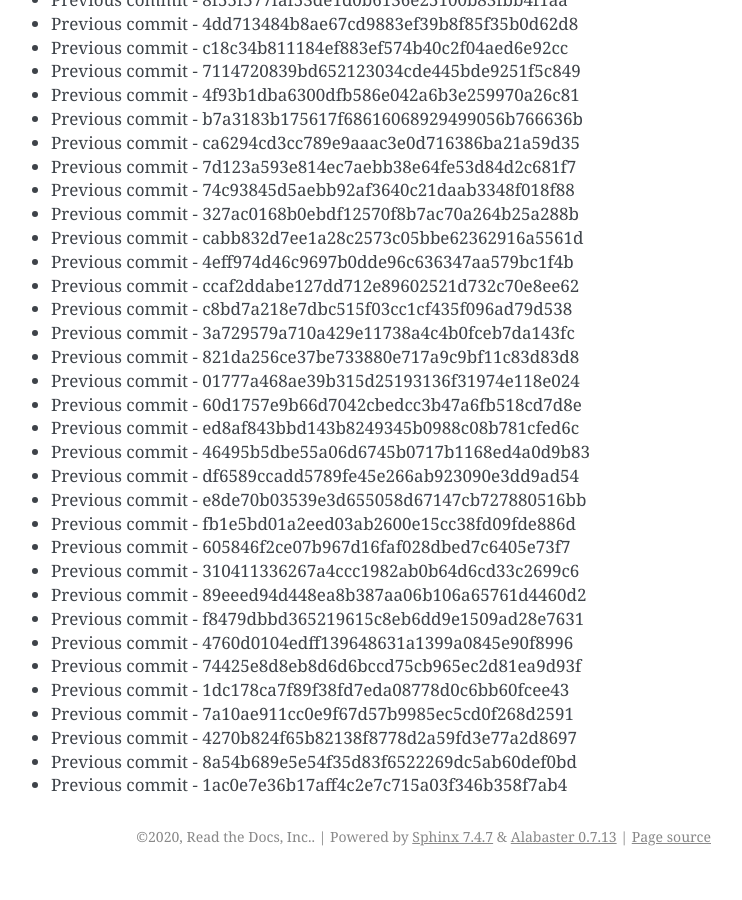
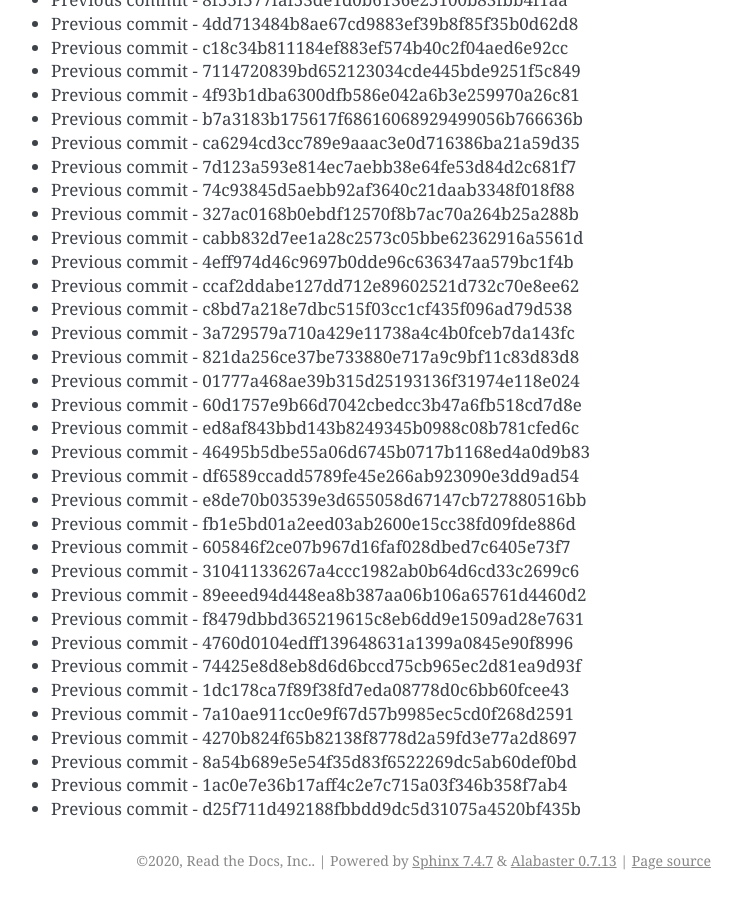
Before and after one commit to readthedocs/rtd-git-stresstest, a Sphinx documentation site: the page built from docs/updates.rst, in a window 1280 px wide and 900 px high, scrolled down 89751 px. Shown: the whole window, without its empty margins (399-1141 px from the left). Built offline with Sphinx 7.4.7, drawn with Linux system fonts in a browser that asks for light colours; before the commit the page ends 90627 px from its top, so only the background shows below that.

Commit message:
Generating commit from previous: d25f711d492188fbbdd9dc5d31075a4520bf435b

```diff
--- a/docs/updates.rst
+++ b/docs/updates.rst
@@ -3803,3 +3803,4 @@ It can be tested for any performance characteristics.
 * Previous commit - 4270b824f65b82138f8778d2a59fd3e77a2d8697
 * Previous commit - 8a54b689e5e54f35d83f6522269dc5ab60def0bd
 * Previous commit - 1ac0e7e36b17aff4c2e7c715a03f346b358f7ab4
+* Previous commit - d25f711d492188fbbdd9dc5d31075a4520bf435b
```
